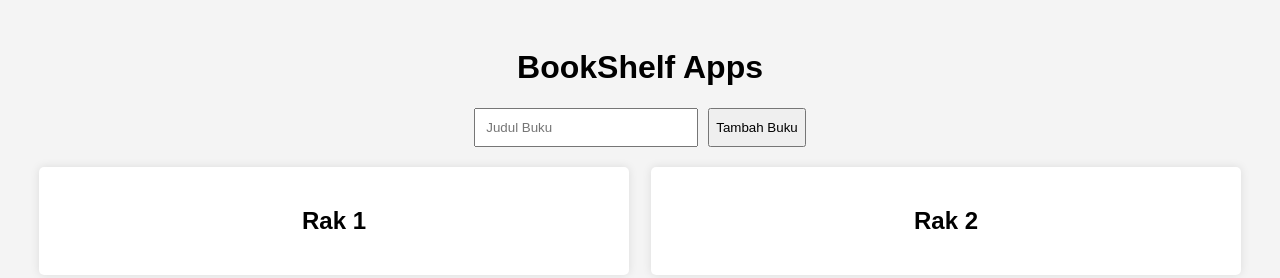
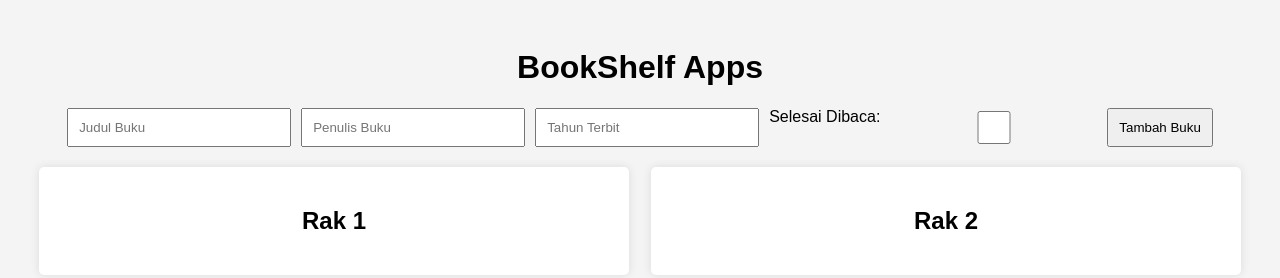
Before and after one commit to essram/-Aplikasi-Pengelolaan-Data-Menggunakan-DOM-dan-Web-Storage, a plain HTML site: page index.html in a window 1280 px wide. Drawn offline with Linux system fonts and the light colour scheme.

Commit message:
Koreksi Kode JS

```diff
--- a/index.html
+++ b/index.html
@@ -3,13 +3,17 @@
   <head>
     <meta charset="UTF-8" />
     <meta name="viewport" content="width=device-width, initial-scale=1.0" />
-    <title>Aplikasi Rak Buku</title>
-    <link rel="stylesheet" href="styles.css" />
+    <title>Document</title>
+    <link rel="stylesheet" href="styles.css " />
   </head>
   <body>
     <h1>BookShelf Apps</h1>
     <div class="form-buku">
-      <input type="text" name="" id="judul-buku" placeholder="Judul Buku" />
+      <input type="text" id="judul-buku" placeholder="Judul Buku" />
+      <input type="text" id="penulis-buku" placeholder="Penulis Buku" />
+      <input type="number" id="tahun-buku" placeholder="Tahun Terbit" />
+      <label for="isComplete">Selesai Dibaca:</label>
+      <input type="checkbox" id="isComplete" />
       <button id="tambah-buku">Tambah Buku</button>
     </div>
     <div class="rak-buku">
--- a/styles.css
+++ b/styles.css
@@ -12,12 +12,17 @@ h1 {
   display: flex;
   justify-content: center;
   margin-bottom: 20px;
+  gap: 10px;
+  flex-wrap: wrap;
+}
+
+.form-buku input,
+.form-buku button {
+  padding: 10px;
 }
 
 .form-buku input {
-  padding: 10px;
   width: 200px;
-  margin-right: 10px;
 }
 
 .rak-buku {
```
Also changed, not shown: script.js (indentation only).
